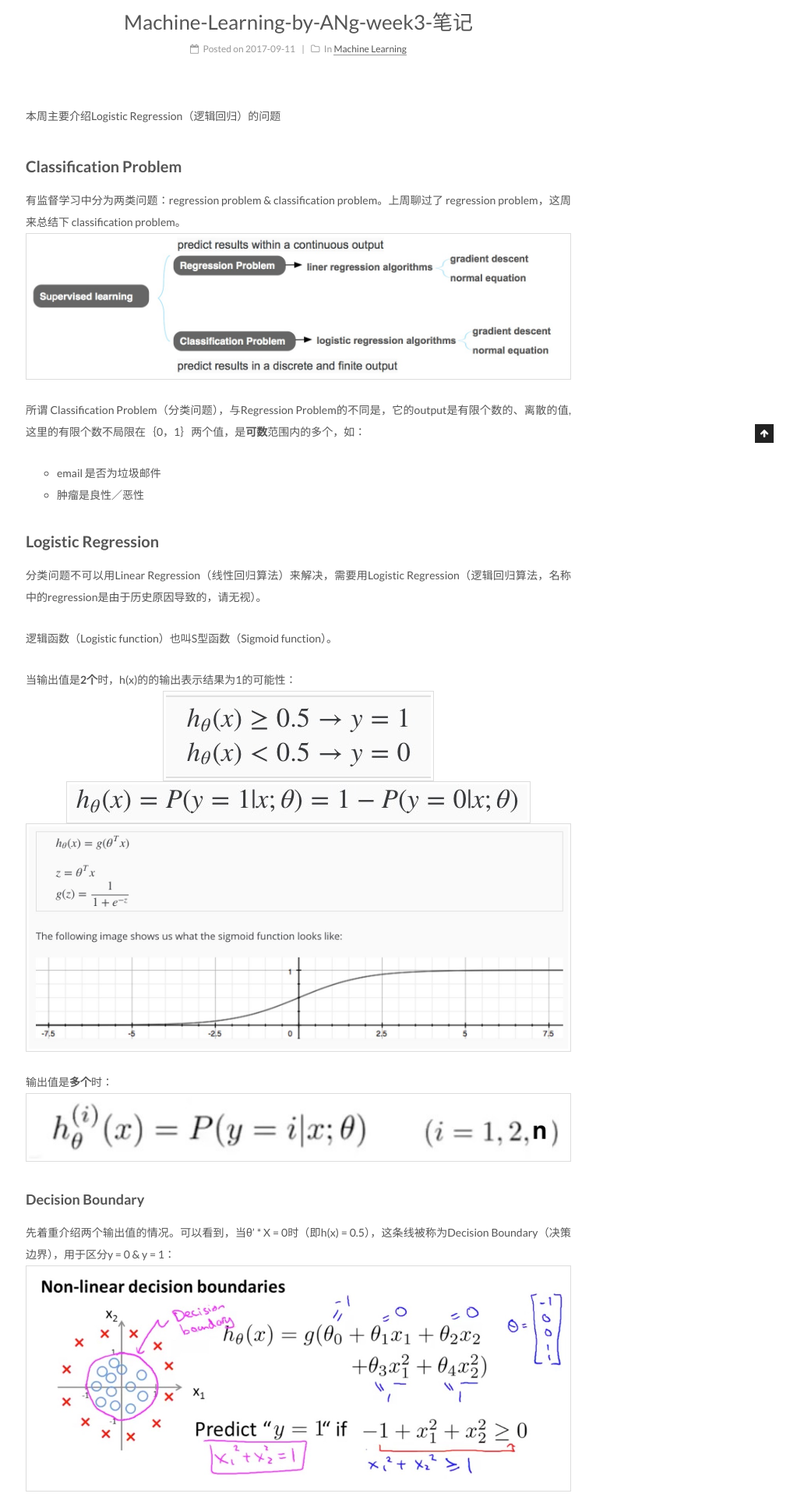
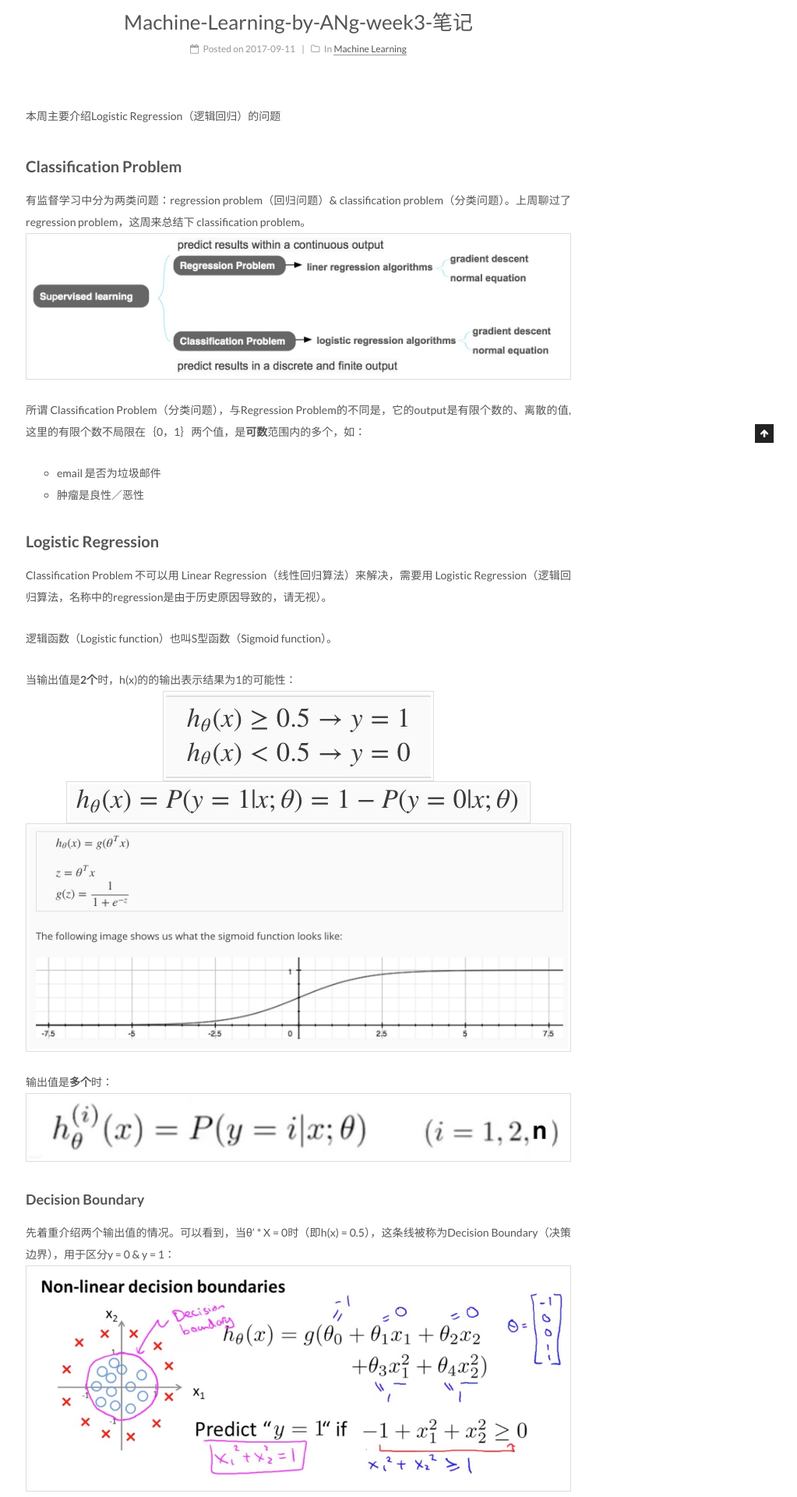
Before and after one commit to qimiguang/qimiguang.github.io, a Jekyll site: the page built from _posts/2017-09-11-Machine-Learning-Classification-Problem-笔记.md, in a window 1280 px wide. Shown: the part 432-2352 px from the top of the page at 78% size, without its empty margins (257-1280 px from the left). Built offline with Jekyll 4.4.1, drawn with Linux system fonts in a browser that asks for light colours.

```diff
--- a/_posts/2017-09-11-Machine-Learning-Classification-Problem-笔记.md
+++ b/_posts/2017-09-11-Machine-Learning-Classification-Problem-笔记.md
@@ -10,7 +10,7 @@ tags:
 本周主要介绍Logistic Regression（逻辑回归）的问题
 
 ## Classification Problem
-有监督学习中分为两类问题：regression problem & classification problem。上周聊过了 regression problem，这周来总结下 classification problem。
+有监督学习中分为两类问题：regression problem（回归问题）& classification problem（分类问题）。上周聊过了 regression problem，这周来总结下 classification problem。
 ![](/assets/images/ml/Supervised-learning.jpeg)
 
 所谓 Classification Problem（分类问题），与Regression Problem的不同是，它的output是有限个数的、离散的值,这里的有限个数不局限在｛0，1｝两个值，是**可数**范围内的多个，如：
@@ -18,7 +18,7 @@ tags:
 - 肿瘤是良性／恶性
 
 ## Logistic Regression
-分类问题不可以用Linear Regression（线性回归算法）来解决，需要用Logistic Regression（逻辑回归算法，名称中的regression是由于历史原因导致的，请无视）。
+Classification Problem 不可以用 Linear Regression（线性回归算法）来解决，需要用 Logistic Regression（逻辑回归算法，名称中的regression是由于历史原因导致的，请无视）。
 
 逻辑函数（Logistic function）也叫S型函数（Sigmoid function）。
 
@@ -50,7 +50,7 @@ tags:
 ## Linear Regression 的正则化成本函数和梯度递减算法
 
 ### cost function
-![](/assets/images/ml/week2-linear-reg-cost-function.jpeg)
+![](/assets/images/ml/week2-linear-reg-cost-function.jpg)
 
 ### cost function for linear regression cost function
 Regularization 后的cost function为下图，为了让cost function接近0，必须得降低θ1 ~ θn的值，最终达到减少overfitting的目的:
```
